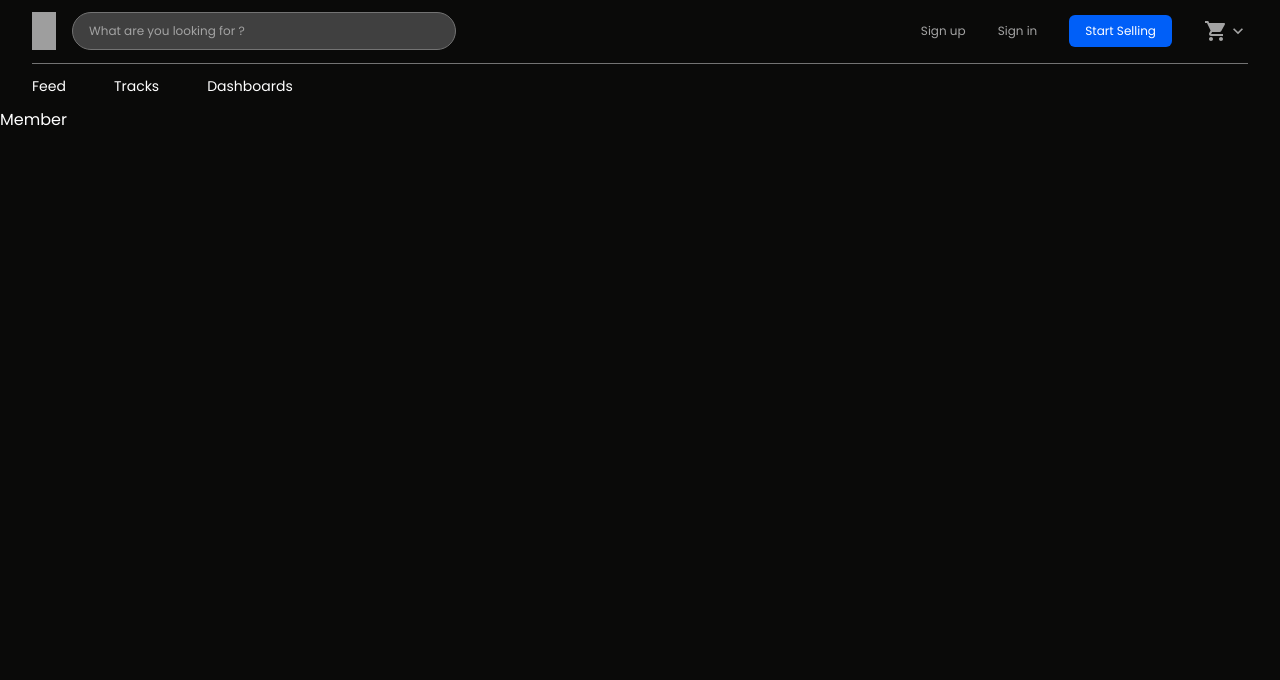
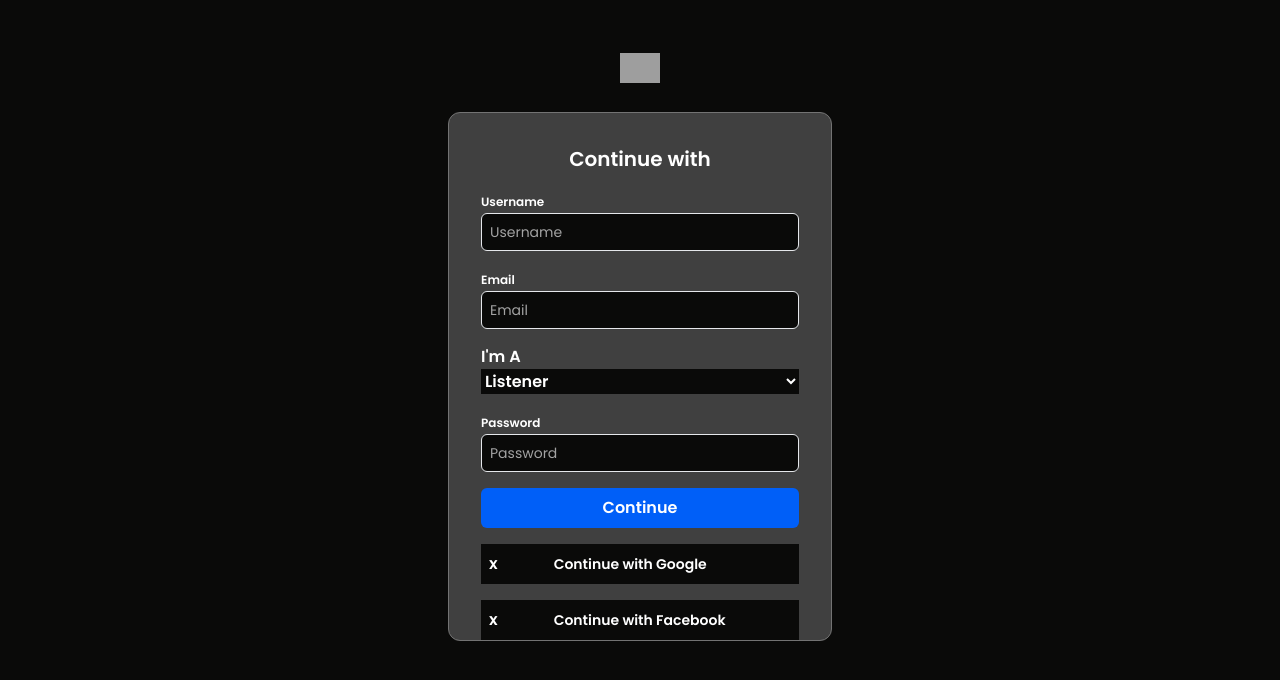
Before and after one commit to PatrickAsiedu/beatstash-frontend, a React (Create React App) app: page /signup in a window 1280 px wide. Shown: the top 680 px of the page. Built offline with nearby package versions, Linux system fonts and the light colour scheme; grey boxes are pictures that could not be loaded.

Commit message:
auth progresso1

```diff
--- a/package.json
+++ b/package.json
@@ -16,6 +16,7 @@
     "@types/node": "^16.18.13",
     "@types/react": "^18.0.28",
     "@types/react-dom": "^18.0.11",
+    "axios": "^1.4.0",
     "react": "^18.2.0",
     "react-dom": "^18.2.0",
     "react-router-dom": "^6.8.1",
--- a/src/App.tsx
+++ b/src/App.tsx
@@ -5,6 +5,7 @@ import RootLayout from "./components/layout/RootLayout";
 import SearchResults from "./routes/SearchResults";
 import Beat from "./routes/Beat";
 import Member from "./routes/Member";
+import SignUp from "./routes/SignUp";
 
 const router = createBrowserRouter([
   {
@@ -16,6 +17,7 @@ const router = createBrowserRouter([
         element: <Home></Home>,
       },
       { path: ":userId", element: <Member></Member> },
+
       {
         path: "search",
         element: <SearchResults></SearchResults>,
@@ -23,6 +25,7 @@ const router = createBrowserRouter([
       { path: "beat/:beatId", element: <Beat></Beat> },
     ],
   },
+  { path: "signup", element: <SignUp></SignUp> },
 ]);
 
 //   { path: "/", element: <Home></Home>, children: [] },
--- /dev/null
+++ b/src/components/forms/SIgnInForm.tsx
@@ -0,0 +1,7 @@
+import React from "react";
+
+const SIgnInForm = () => {
+  return <div>SIgnInForm</div>;
+};
+
+export default SIgnInForm;
--- /dev/null
+++ b/src/components/forms/SIgnUpForm.tsx
@@ -0,0 +1,51 @@
+import React from "react";
+import { Input } from "../ui/Input";
+import SIgnMediaButton from "../ui/SIgnMediaButton";
+
+const SIgnUpForm = () => {
+  return (
+    <form className=" w-96  border border-border-light mx-auto mt-28 rounded-xl space-y-4 px-8 bg-body-light pt-4 font-semibold text-white relative">
+      <img
+        className="absolute inset-x-0 top-[-60px] m-auto w-10 "
+        src="https://www.beatstars.com/assets/img/bs-logos/bs-logo-red.svg"
+        alt=""
+      />
+      <h1 className="text-center text-xl">Continue with</h1>
+      <Input
+        name="username"
+        label="Username"
+        type="text"
+        placeholder="Username"
+      ></Input>
+      <Input
+        name="email"
+        label="Email"
+        type="email"
+        placeholder="Email"
+      ></Input>
+      <div className="flex flex-col">
+        <label htmlFor="userrole">I'm A</label>
+        <select name="userrole" id="" className="bg-body">
+          <option value="Listener">Listener</option>
+          <option value="Producer">Producer</option>
+        </select>
+      </div>
+
+      <Input
+        name="password"
+        label="Password"
+        type=""
+        placeholder="Password"
+      ></Input>
+
+      <button className="w-full bg-primary py-2 rounded-md" type="submit">
+        Continue
+      </button>
+
+      <SIgnMediaButton medianame="Google"></SIgnMediaButton>
+      <SIgnMediaButton medianame="Facebook"></SIgnMediaButton>
+    </form>
+  );
+};
+
+export default SIgnUpForm;
--- a/src/components/layout/Header.tsx
+++ b/src/components/layout/Header.tsx
@@ -5,6 +5,7 @@ import ShoppingCartIcon from "@mui/icons-material/ShoppingCart";
 import { IconButton } from "@mui/material";
 import MenuIcon from "@mui/icons-material/Menu";
 import Container from "./Container";
+import { Link } from "react-router-dom";
 
 const Header = () => {
   return (
@@ -28,8 +29,12 @@ const Header = () => {
             <SearchInput variation={"header"}></SearchInput>
           </div>
           <div className="flex space-x-4 lg:space-x-8 md:justify-evenly items-center text-text-dark text-xs font-normal">
-            <button className="">Sign up</button>
-            <button className="hidden md:flex">Sign in</button>
+            <Link to="/signup" className="">
+              Sign up
+            </Link>
+            <Link to="/signin" className="hidden md:flex">
+              Sign in
+            </Link>
             <button className="hidden md:flex bg-primary px-4 py-2 rounded-md text-white">
               Start Selling
             </button>
--- /dev/null
+++ b/src/components/ui/Input.tsx
@@ -0,0 +1,24 @@
+import React from "react";
+
+type InputProps = {
+  name: string;
+  type: string;
+  label: string;
+  placeholder: string;
+};
+
+export function Input({ name, type, label, placeholder }: InputProps) {
+  return (
+    <div className="w-full ">
+      <label htmlFor="" className=" text-xs">
+        {label}
+      </label>
+      <input
+        type="text"
+        name="username"
+        className="w-full border rounded-md bg-input-dark px-2 py-2 placeholder:font-normal placeholder:text-text-dark font-normal text-sm  "
+        placeholder={placeholder}
+      />
+    </div>
+  );
+}
--- /dev/null
+++ b/src/components/ui/SIgnMediaButton.tsx
@@ -0,0 +1,19 @@
+import React from "react";
+type SignMediaButton = {
+  medianame: string;
+};
+
+const SIgnMediaButton = ({ medianame }: SignMediaButton) => {
+  return (
+    <button
+      className="bg-button-dark px-2 w-full flex py-2 space-x-12 items-center"
+      type="button"
+    >
+      <div className="mr-2 ">x</div>
+
+      <div className="text-sm ">{`Continue with ${medianame}`}</div>
+    </button>
+  );
+};
+
+export default SIgnMediaButton;
--- /dev/null
+++ b/src/network/api.ts
@@ -0,0 +1,8 @@
+import axios from "axios";
+
+const BASEURL = "http://localost:3500";
+
+export default axios.create({
+  baseURL: BASEURL,
+  headers: { "Content-Type": "application/json" },
+});
--- /dev/null
+++ b/src/routes/SignUp.tsx
@@ -0,0 +1,15 @@
+import React from "react";
+import Container from "../components/layout/Container";
+import SIgnUpForm from "../components/forms/SIgnUpForm";
+
+const SignUp = () => {
+  return (
+    <main className="">
+      <Container>
+        <SIgnUpForm></SIgnUpForm>
+      </Container>
+    </main>
+  );
+};
+
+export default SignUp;
--- a/tailwind.config.js
+++ b/tailwind.config.js
@@ -8,7 +8,9 @@ module.exports = {
         'border-light':'#737373',
         'primary':'#005ff8',
         'body-light':'#404040',
-        'text-dark':'#A3A3A3'
+        'text-dark':'#A3A3A3',
+        'input-dark':'#0a0a09',
+        'button-dark':'#0a0a09'
       },
       fontFamily:{
         poppins:['Poppins','sans-serif'],
```
Also changed, not shown: 1 other file (tests, documents, lock files or other folders).
